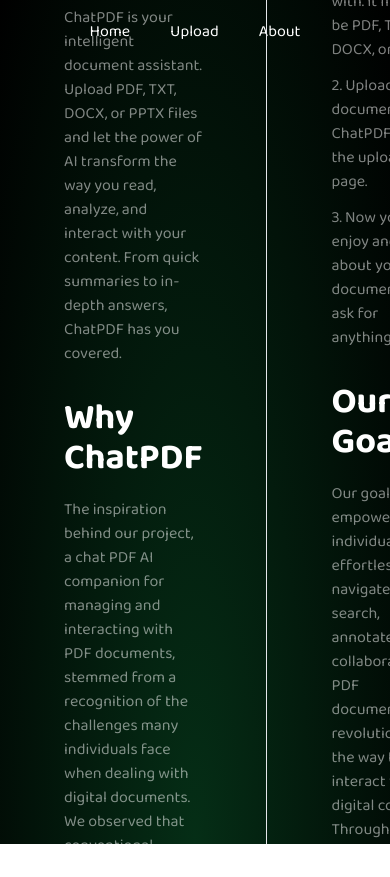
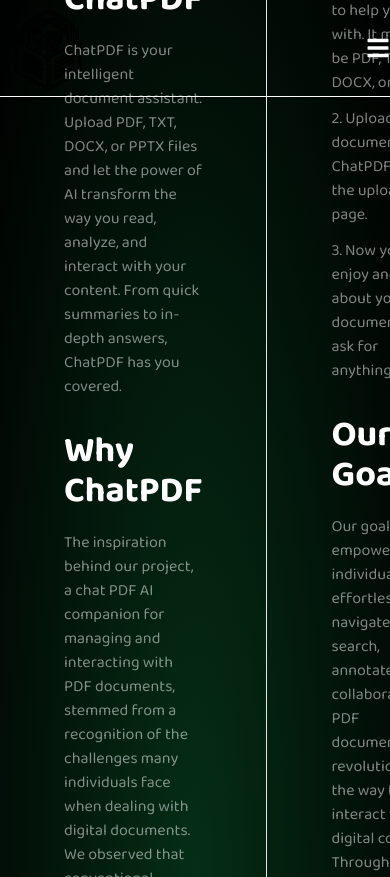
Before and after one commit to Mohayyad-Muawia/chatpdf, a React (Vite) app: page /about in a window 390 px wide. Before the commit the page ends 844 px from the top, so only its background shows below. Built offline with nearby package versions, Linux system fonts and the light colour scheme; no server answers.

Commit message:
enhance NavBar with responsive menu toggle and ChatPDF logo

```diff
--- a/src/components/NavBar.jsx
+++ b/src/components/NavBar.jsx
@@ -1,19 +1,24 @@
+import { useState } from 'react'
 import { Link, useLocation } from 'react-router-dom'
+import { FaBars } from 'react-icons/fa'
 
 const NavBar = () => {
   const location = useLocation()
+  const [menuOpened, setMenuOpened] = useState(false)
+
   return (
-    <div className="text-white py-5">
-      <nav>
-        <ul className="flex justify-center md:gap-10 lg:gap-14">
-          <li>
+    <div className="relative text-white border-b border-white container mx-auto flex justify-between items-center">
+      <img className="w-24" src="/assets/chatpdf.svg" alt="logo" />
+      <nav className={`${menuOpened ? '' : 'max-md:hidden'}`}>
+        <ul className="max-md:absolute left-1/2 bottom-0 max-md:-translate-x-1/2 max-md:translate-y-full max-md:backdrop-blur max-md:w-full z-20 text-center md:flex justify-center md:gap-10 lg:gap-14">
+          <li className="py-2">
             <Link to="/" className="navBarItem">
               Home
             </Link>
           </li>
-          <li>
+          <li className="py-2">
             {/* if location is upload page, show chat. And if chat show upload*/}
-            {location.pathname === "/upload" ? (
+            {location.pathname === '/upload' ? (
               <Link to="/chat" className="navBarItem">
                 Chat
               </Link>
@@ -23,15 +28,17 @@ const NavBar = () => {
               </Link>
             )}
           </li>
-          <li>
+          <li className="py-2">
             <Link to="/about" className="navBarItem">
               About
             </Link>
           </li>
-          <li>
-          </li>
+          <li></li>
         </ul>
       </nav>
+      <button className="md:hidden" onClick={() => setMenuOpened(!menuOpened)}>
+        <FaBars size={24} />
+      </button>
     </div>
   )
 }
```
